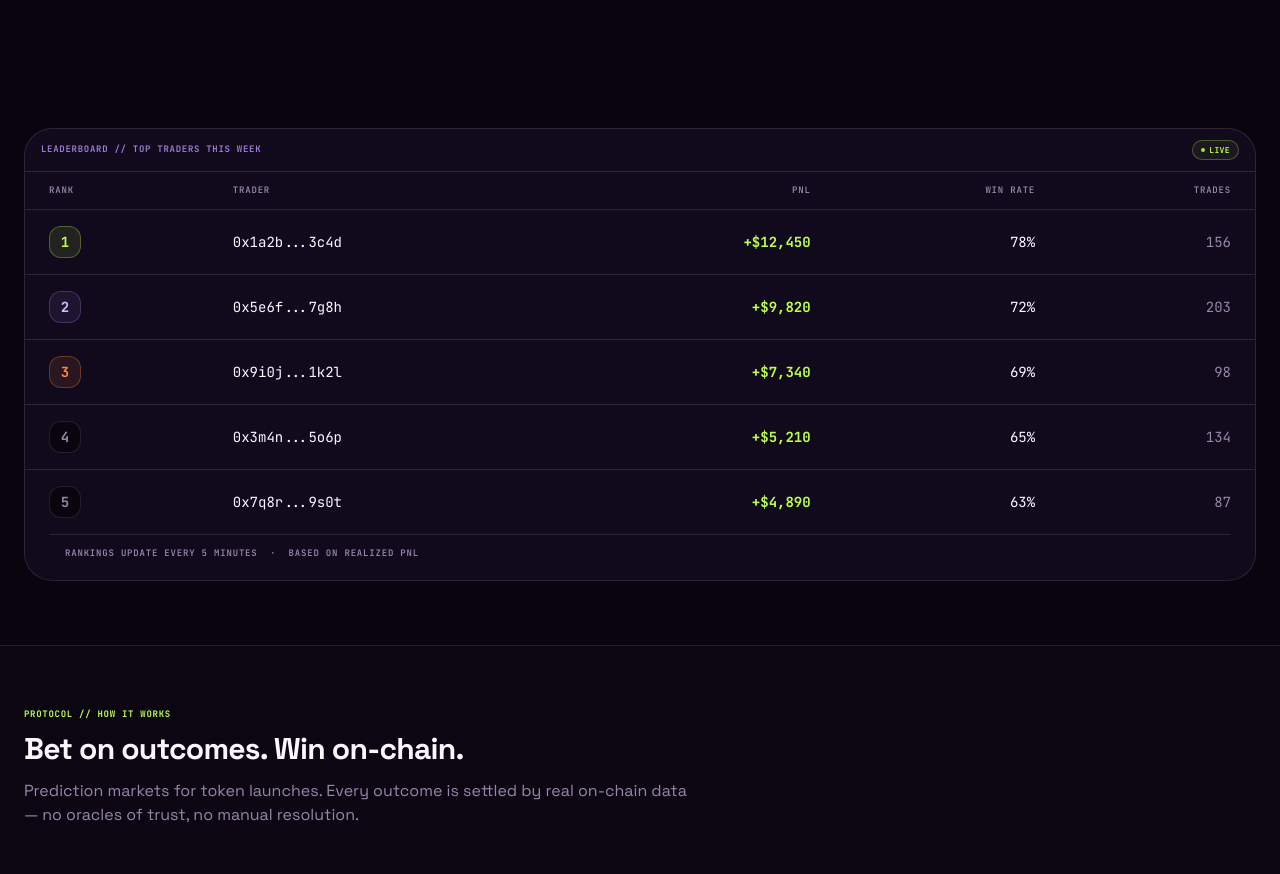
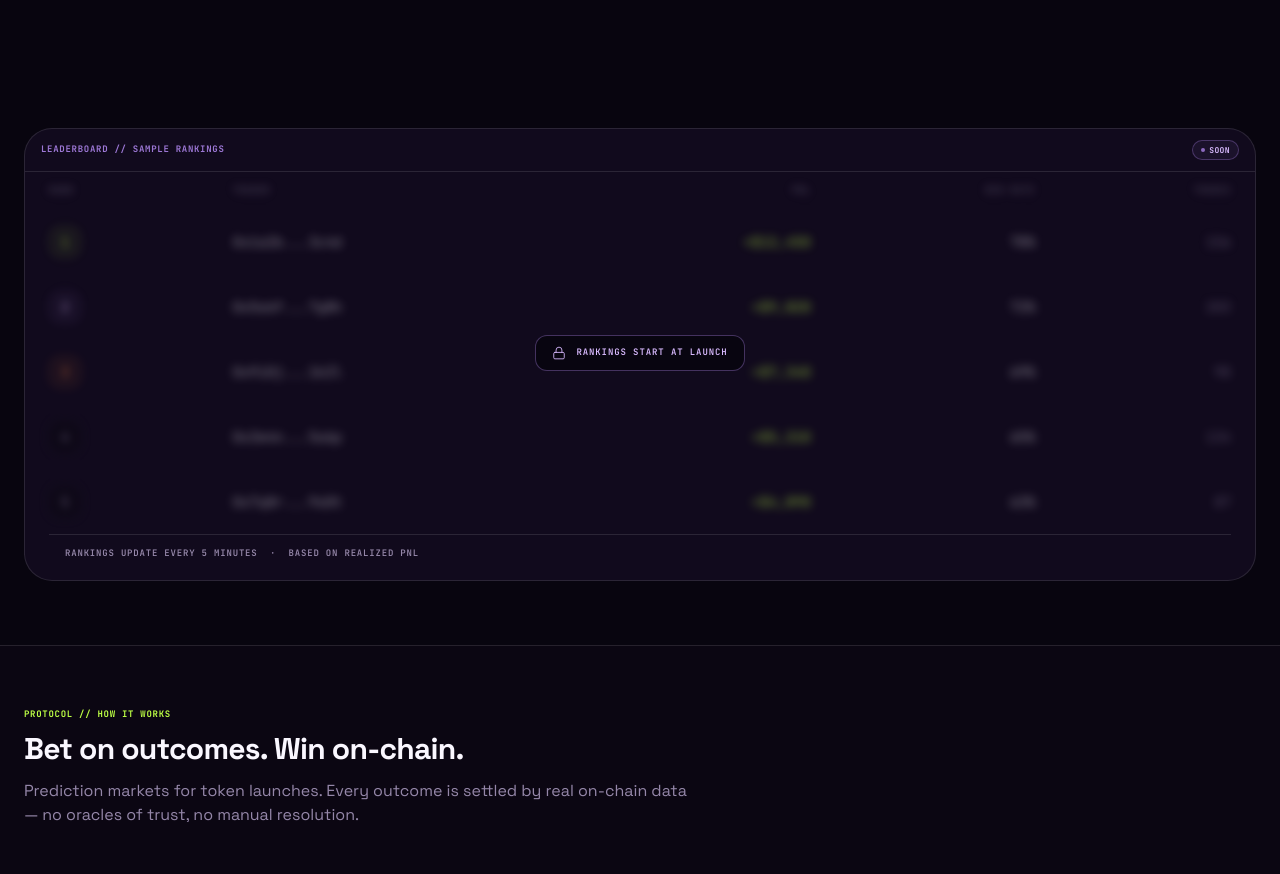
Before and after one commit to golputin/goonabe, a Next.js app: page / in a window 1280 px wide. Shown: the part 2240-3114 px from the top of the page. Built offline with nearby package versions, Linux system fonts and the light colour scheme.

Commit message:
feat: leaderboard pre-launch treatment (blur + SOON)

```diff
--- a/components/Leaderboard.tsx
+++ b/components/Leaderboard.tsx
@@ -1,3 +1,5 @@
+import { PRE_LAUNCH } from '@/lib/config';
+
 const LEADERS = [
   { rank: 1, address: '0x1a2b...3c4d', pnl: '+$12,450', winRate: '78%', trades: 156 },
   { rank: 2, address: '0x5e6f...7g8h', pnl: '+$9,820', winRate: '72%', trades: 203 },
@@ -19,16 +21,26 @@ export default function Leaderboard() {
         {/* Titlebar */}
         <div className="titlebar">
           <div className="flex items-center gap-3">
-            <span className="kicker kicker--lavender">LEADERBOARD // TOP TRADERS THIS WEEK</span>
+            <span className="kicker kicker--lavender">
+              {PRE_LAUNCH ? 'LEADERBOARD // SAMPLE RANKINGS' : 'LEADERBOARD // TOP TRADERS THIS WEEK'}
+            </span>
           </div>
-          <span className="badge badge--lime">
-            <span className="w-1 h-1 rounded-full bg-lime pulse-dot" />
-            LIVE
-          </span>
+          {PRE_LAUNCH ? (
+            <span className="badge badge--lavender">
+              <span className="w-1 h-1 rounded-full bg-lavender pulse-dot" />
+              SOON
+            </span>
+          ) : (
+            <span className="badge badge--lime">
+              <span className="w-1 h-1 rounded-full bg-lime pulse-dot" />
+              LIVE
+            </span>
+          )}
         </div>
 
         {/* Table */}
-        <div className="overflow-x-auto">
+        <div className="relative">
+        <div className={`overflow-x-auto ${PRE_LAUNCH ? 'blur-[5px] opacity-50 select-none' : ''}`}>
           <table className="w-full">
             <thead>
               <tr className="border-b border-line">
@@ -73,6 +85,20 @@ export default function Leaderboard() {
             </tbody>
           </table>
         </div>
+        {PRE_LAUNCH && (
+          <div className="absolute inset-0 grid place-items-center">
+            <div className="flex items-center gap-2.5 px-4 py-2.5 rounded-xl border border-lavender/40 bg-canvas/85 backdrop-blur-sm">
+              <svg viewBox="0 0 24 24" fill="none" stroke="currentColor" strokeWidth={1.5} strokeLinecap="round" strokeLinejoin="round" className="w-3.5 h-3.5 text-lavender-light flex-none">
+                <rect width="18" height="11" x="3" y="11" rx="2" ry="2" />
+                <path d="M7 11V7a5 5 0 0 1 10 0v4" />
+              </svg>
+              <span className="font-mono text-[9px] font-semibold uppercase tracking-[0.1em] text-lavender-light whitespace-nowrap">
+                Rankings start at launch
+              </span>
+            </div>
+          </div>
+        )}
+        </div>
 
         {/* Footnote */}
         <div className="px-6 pb-5">
```
